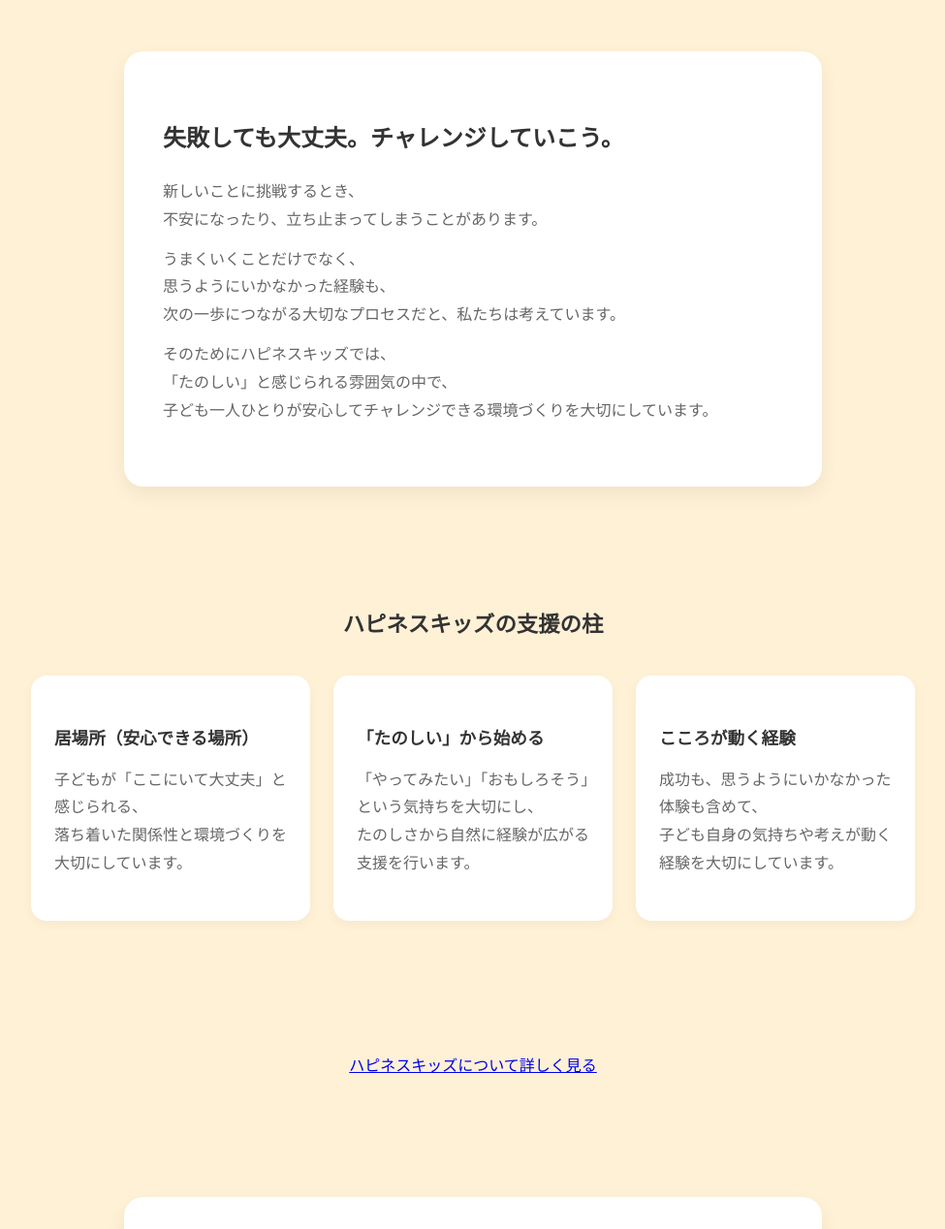
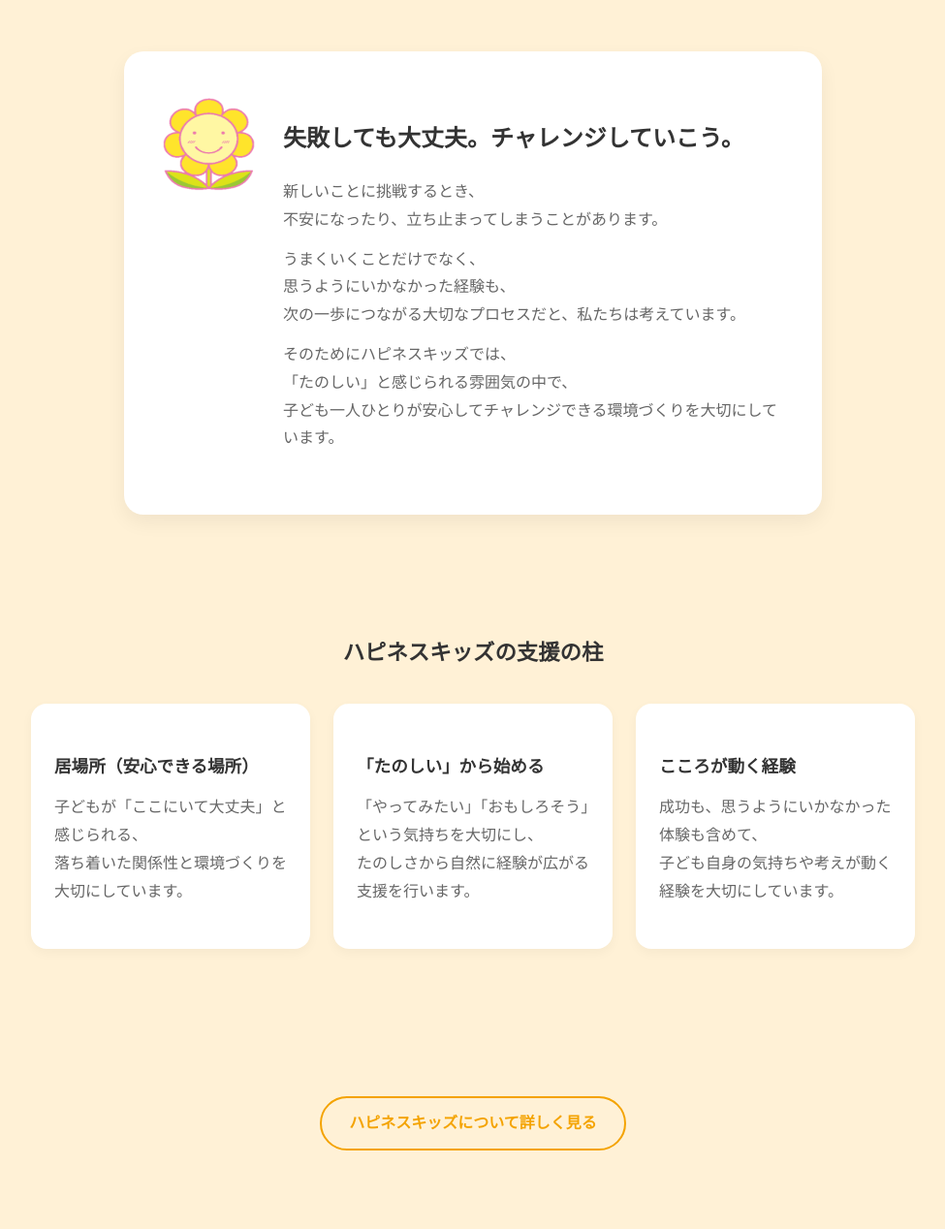
Before and after one commit to happiness-kids/happiness-kids.github.io, a plain HTML site: page index.html in a window 1280 px wide. Shown: the part 732-2000 px from the top of the page at 97% size, without its empty margins (152-1127 px from the left). Drawn offline with Linux system fonts and the light colour scheme.

Commit message:
Update index.html

```diff
--- a/index.html
+++ b/index.html
@@ -11,8 +11,7 @@
 <body>
 
   <!-- =====================
-       header（サイト上部）
-       ※BASELINE v1.1 構造踏襲
+       header（固定）
   ====================== -->
   <header class="site-header">
     <div class="site-header-inner">
@@ -22,15 +21,10 @@
   </header>
 
   <!-- =====================
-       hero（世界観）
-       ※ hero.jpg + hero-copy.png 構造をHTMLで確定
+       hero（完全固定）
   ====================== -->
   <section class="hero">
-    <img
-      src="/assets/images/hero.jpg"
-      alt=""
-      class="hero-image"
-    >
+    <img src="/assets/images/hero.jpg" alt="" class="hero-image">
     <img
       src="/assets/images/hero-copy.png"
       alt="“たのしい”から身につく。こころも そだつ。"
@@ -39,7 +33,7 @@
   </section>
 
   <!-- =====================
-       hero-note（補足）
+       hero-note
   ====================== -->
   <section class="hero-note">
     <p>
@@ -49,9 +43,17 @@
   </section>
 
   <!-- =====================
-       intro（想い＋メッセージ）
+       intro（主役）
   ====================== -->
   <section class="intro">
+    <div class="intro-inner">
+      <img
+        src="/assets/images/icon.png"
+        alt=""
+        class="intro-icon"
+      >
+
+      <div class="intro-text">
         <h2>失敗しても大丈夫。チャレンジしていこう。</h2>
 
         <p>
@@ -70,11 +72,12 @@
           「たのしい」と感じられる雰囲気の中で、<br>
           子ども一人ひとりが安心してチャレンジできる環境づくりを大切にしています。
         </p>
+      </div>
+    </div>
   </section>
 
   <!-- =====================
        pillars（支援の柱）
-       ※公式表現として固定
   ====================== -->
   <section class="pillars">
     <h2>ハピネスキッズの支援の柱</h2>
@@ -107,14 +110,16 @@
   </section>
 
   <!-- =====================
-       about 導線
+       about-link
   ====================== -->
   <section class="about-link">
-    <a href="/about/">ハピネスキッズについて詳しく見る</a>
+    <a href="/about/" class="button-link sub">
+      ハピネスキッズについて詳しく見る
+    </a>
   </section>
 
   <!-- =====================
-       contact（主要導線）
+       contact-cta
   ====================== -->
   <section class="contact-cta">
     <h2>お問い合わせ・ご相談</h2>
@@ -122,11 +127,13 @@
       ご質問やご相談だけでも構いません。<br>
       どうぞお気軽にご連絡ください。
     </p>
-    <a href="/contact/">お問い合わせはこちら</a>
+    <a href="/contact/" class="button-link">
+      お問い合わせはこちら
+    </a>
   </section>
 
   <!-- =====================
-       footer links（補助導線）
+       footer links
   ====================== -->
   <section class="footer-links">
     <div class="footer-link-item">
```
Lines whose indentation alone changed are shown as unchanged.
